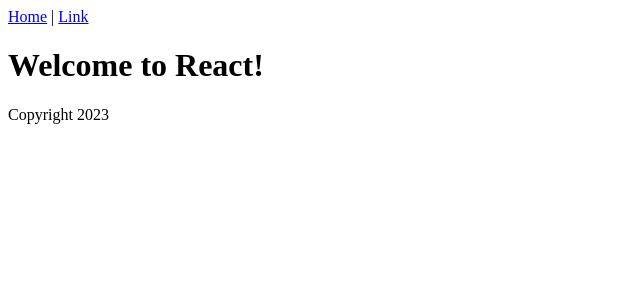
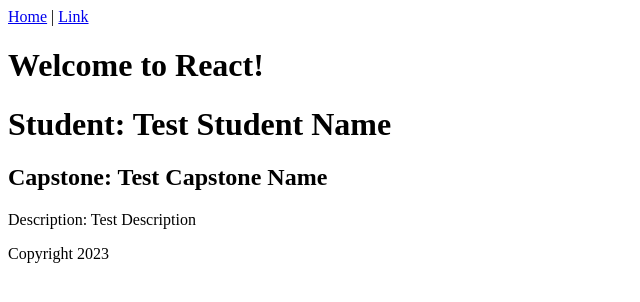
Before and after one commit to aakashmsoni/student-capstone-frontend, a React (Vite) app: page / in a window 1280 px wide. Shown: the top 302 px of the page, without its empty margins (0-640 px from the left). Built offline with nearby package versions, Linux system fonts and the light colour scheme.

Commit message:
adding StudentDetailsShow and render from content

```diff
--- a/src/Content.jsx
+++ b/src/Content.jsx
@@ -1,7 +1,10 @@
+import { StudentDetailsShow } from "./StudentDetailsShow";
+
 export function Content() {
   return (
     <div>
       <h1>Welcome to React!</h1>
+      <StudentDetailsShow />
     </div>
   );
 }
--- /dev/null
+++ b/src/StudentDetailsShow.jsx
@@ -0,0 +1,15 @@
+export function StudentDetailsShow() {
+  return (
+    <div>
+      <div>
+        {/* <h1>Student: {props.student.first_name + props.student.first_name}</h1>
+        <h2>Capstone: {props.student.capstone}</h2>
+        <p>Description:{props.student.description}</p>
+        <img src={props.student.image}></img> */}
+        <h1>Student: Test Student Name</h1>
+        <h2>Capstone: Test Capstone Name</h2>
+        <p>Description: Test Description</p>
+      </div>
+    </div>
+  );
+}
```
